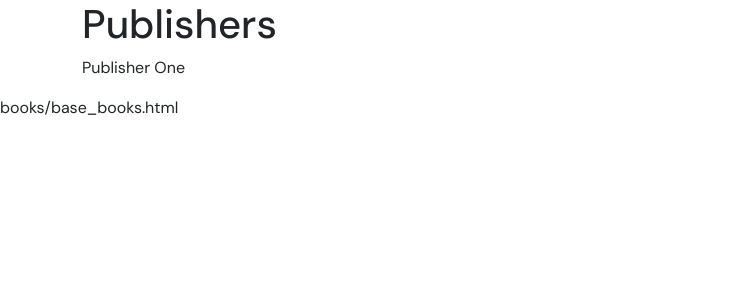
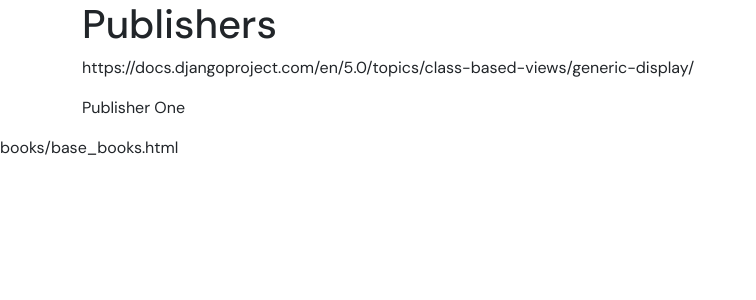
Before and after one commit to Python-Test-Engineer/PyTest-Django-Full-Stack, a Django app: page /books/publishers/ in a window 1280 px wide. Shown: the top 300 px of the page, without its empty margins (0-756 px from the left). Run offline with Django 3.2, Linux system fonts and the light colour scheme; data comes from the database, SQL or seed files in the repository.

Commit message:
add link to docs

```diff
--- a/books/templates/books/publisher_list.html
+++ b/books/templates/books/publisher_list.html
@@ -7,6 +7,7 @@
         <!-- Room Start -->
         <div>
             <h1>Publishers</h1>
+            <p>https://docs.djangoproject.com/en/5.0/topics/class-based-views/generic-display/</p>
 
             {% for publisher in object_list %}
 
```
